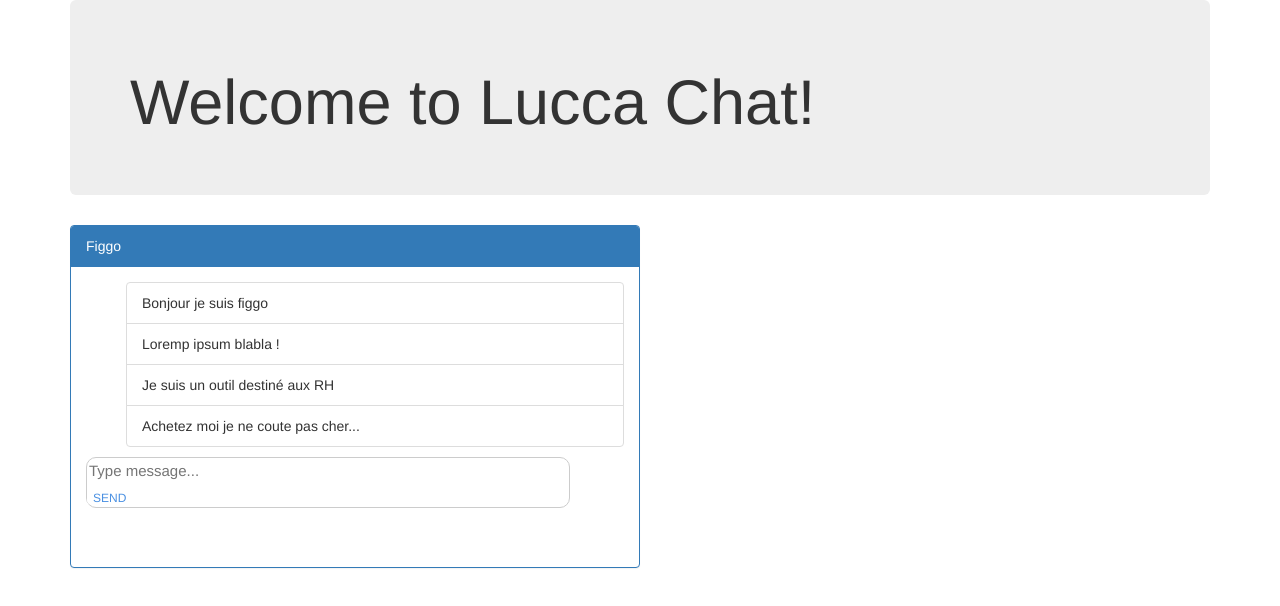
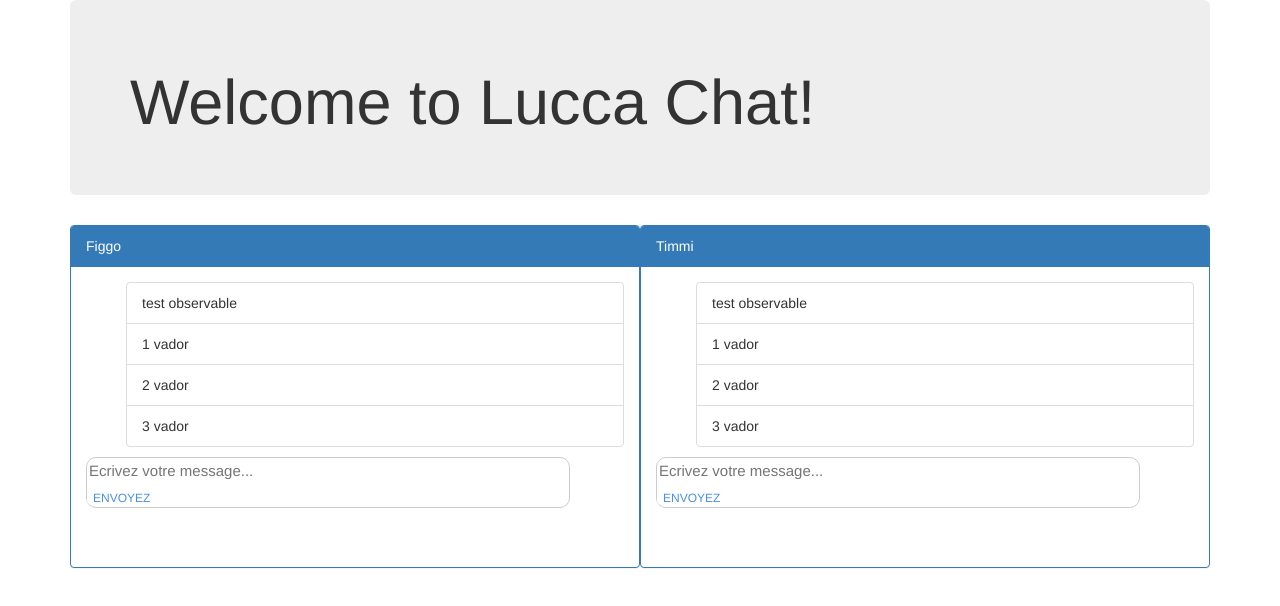
Before and after one commit to Gibrail/lucca-chat, an Angular app: page / in a window 1280 px wide. Shown: the top 606 px of the page. Built offline with nearby package versions, Linux system fonts and the light colour scheme.

Commit message:
Displays message sended by submit button - MVP

```diff
--- a/src/app/app.component.html
+++ b/src/app/app.component.html
@@ -1,23 +1,11 @@
 <div class="container">
   <div class="jumbotron">
-    <h1>Welcome to Lucca Chat!</h1>
+    <h1>Welcome to {{title}}!</h1>
   </div>
   <div class="container pagination-centered row">
-    <div class="chat-container col-12 col-sm-6 panel panel-primary">
-      <div class="panel-heading">{{userName}}</div>
-      <div class="panel-body">
-        <div class="messages-list">
 
-          <ul *ngIf="messages">
-            <li class="list-group-item" *ngFor="let message of messages">{{message.content}}</li>
-          </ul>
+    <app-chat-room [userName]="'Figgo'"></app-chat-room>
+    <app-chat-room [userName]="'Timmi'"></app-chat-room>
 
-        </div>
-        <div class="message-box">
-          <textarea type="text" class="message-input" placeholder="Type message..."></textarea>
-          <button type="submit" class="message-submit">Send</button>
-        </div>
-      </div>
-    </div>
   </div>
 </div>
--- a/src/app/app.component.scss
+++ b/src/app/app.component.scss
@@ -1,55 +1,3 @@
 .panel-body {
   min-height: 300px;
 }
-
-.chat-container {
-  padding: 0;
-}
-
-.messages-list {
-  display: block;
-  & ul {
-
-  }
-}
-
-.message-box {
-  width: 90%;
-  background: #fff;
-  -webkit-border-radius: 10px;
-  -moz-border-radius: 10px;
-  border-radius: 10px;
-  border: 1px solid #ccc;
-
-  & .message-input {
-    background: none;
-    border: none;
-    outline: none !important;
-    resize: none;
-    font-size: 15px;
-    height: 24px;
-    margin: 0;
-    width: 100%;
-    color: #444;
-  }
-  textarea:focus:-webkit-placeholder {
-    color: transparent;
-  }
-  & .message-submit {
-    z-index: 1;
-    color: #4A90E2;
-    border: none;
-    background: #fff;
-    font-size: 12px;
-    text-transform: uppercase;
-    line-height: 1;
-    border-radius: 5px;
-    outline: none !important;
-    transition: background .2s ease;
-    cursor: pointer;
-    &:hover {
-      background: #fff;
-      color: #333;
-    }
-  }
-}
--- a/src/app/app.component.ts
+++ b/src/app/app.component.ts
@@ -1,19 +1,23 @@
-import {Component, OnInit} from '@angular/core';
-import {Message} from "../models/chat.model";
+import {Component, OnInit} from "@angular/core";
+import {ChatService} from "../services/chat.service";
 
 @Component({
   selector: 'app-root',
   templateUrl: './app.component.html',
   styleUrls: ['./app.component.scss']
 })
-export class AppComponent implements OnInit{
+export class AppComponent implements OnInit {
   title = 'Lucca Chat';
-  userName = 'Figgo';
-  // messages: Message[] = [];
-  messages: Message[] = [{content: "Bonjour je suis figgo"}, {content: "Loremp ipsum blabla !"}, {content: "Je suis un outil destiné aux RH"}, {content: "Achetez moi je ne coute pas cher..."}];
+
+  constructor(private  chatService: ChatService) {
+  }
+
 
   ngOnInit(): void {
-
+    this.chatService.addMessage('test observable', 'Lucca');
+    this.chatService.addMessage('1 vador', 'Boba Fett');
+    this.chatService.addMessage('2 vador', 'Jango');
+    this.chatService.addMessage('3 vador', 'Like');
+    // this.chatService.$messagesFlow.subscribe((msg) => {console.log(msg)});
   }
-
 }
--- a/src/app/app.module.ts
+++ b/src/app/app.module.ts
@@ -2,10 +2,12 @@ import { BrowserModule } from '@angular/platform-browser';
 import { NgModule } from '@angular/core';
 
 import { AppComponent } from './app.component';
+import { ChatRoomComponent } from './chat-room/chat-room.component';
 
 @NgModule({
   declarations: [
-    AppComponent
+    AppComponent,
+    ChatRoomComponent
   ],
   imports: [
     BrowserModule
--- /dev/null
+++ b/src/app/chat-room/chat-room.component.html
@@ -0,0 +1,16 @@
+<div class="chat-container col-12 col-sm-6 panel panel-primary">
+  <div class="panel-heading">{{userName}}</div>
+  <div class="panel-body">
+    <div class="messages-list">
+
+      <ul *ngIf="messages">
+        <li class="list-group-item" *ngFor="let message of messages">{{message.content}}</li>
+      </ul>
+
+    </div>
+    <div class="message-box">
+      <textarea #textBox class="message-input" placeholder="Ecrivez votre message..."></textarea>
+      <button type="submit" (click)="sendMessage(textBox.value)" class="message-submit">Envoyez</button>
+    </div>
+  </div>
+</div>
--- /dev/null
+++ b/src/app/chat-room/chat-room.component.scss
@@ -0,0 +1,55 @@
+.panel-body {
+  min-height: 300px;
+}
+
+.chat-container {
+  padding: 0;
+}
+
+.messages-list {
+  display: block;
+  & ul {
+
+  }
+}
+
+.message-box {
+  width: 90%;
+  background: #fff;
+  -webkit-border-radius: 10px;
+  -moz-border-radius: 10px;
+  border-radius: 10px;
+  border: 1px solid #ccc;
+
+  & .message-input {
+    background: none;
+    border: none;
+    outline: none !important;
+    resize: none;
+    font-size: 15px;
+    height: 24px;
+    margin: 0;
+    width: 100%;
+    color: #444;
+  }
+  textarea:focus:-webkit-placeholder {
+    color: transparent;
+  }
+  & .message-submit {
+    z-index: 1;
+    color: #4A90E2;
+    border: none;
+    background: #fff;
+    font-size: 12px;
+    text-transform: uppercase;
+    line-height: 1;
+    border-radius: 5px;
+    outline: none !important;
+    transition: background .2s ease;
+    cursor: pointer;
+    &:hover {
+      background: #fff;
+      color: #333;
+    }
+  }
+}
--- /dev/null
+++ b/src/app/chat-room/chat-room.component.ts
@@ -0,0 +1,31 @@
+import {Component, Input, OnInit} from '@angular/core';
+import {Message} from "../../models/chat.model";
+import {ChatService} from "../../services/chat.service";
+
+@Component({
+  selector: 'app-chat-room',
+  templateUrl: './chat-room.component.html',
+  styleUrls: ['./chat-room.component.scss']
+})
+export class ChatRoomComponent implements OnInit {
+
+  @Input() userName: string = '';
+  messages: Message[] = [];
+
+  constructor(private chatService: ChatService) {
+  }
+
+  ngOnInit() {
+    this.chatService.$messagesFlow.subscribe((msg) => {
+        this.messages.push(msg)
+      },
+      (error) => {
+        console.log(error + 'Erreur récupération des messages !')
+      });
+  }
+
+  sendMessage(msgContent: string) {
+    this.chatService.addMessage(msgContent, this.userName);
+  }
+
+}
--- a/src/services/chat.service.ts
+++ b/src/services/chat.service.ts
@@ -1,14 +1,22 @@
-import { Injectable } from '@angular/core';
-import {Subject} from "rxjs/index";
+import {Injectable, OnInit} from "@angular/core";
+import {ReplaySubject} from "rxjs/index";
 import {Message} from "../models/chat.model";
 
 @Injectable({
   providedIn: 'root'
 })
-export class ChatService {
+export class ChatService implements OnInit {
 
-  private messagesSubject = new Subject<Message[]>();
-  $messagesFlow = this.messagesSubject.asObservable();
+  private _messagesSubject = new ReplaySubject<Message>();
+  $messagesFlow = this._messagesSubject.asObservable();
 
-  constructor() { }
+  constructor() {
+  }
+
+  ngOnInit(): void {
+  }
+
+  addMessage(content: string, author: string) {
+    this._messagesSubject.next(<Message>{content, author});
+  }
 }
```
Also changed, not shown: src/models/chat.model.ts (+3 -4 lines), 2 other files (tests, documents, lock files or other folders).
